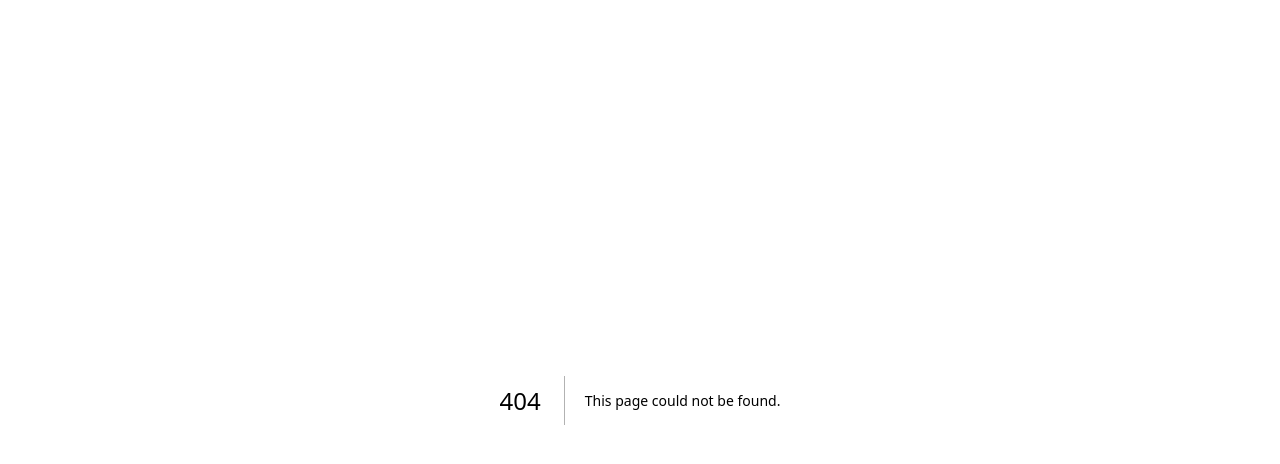
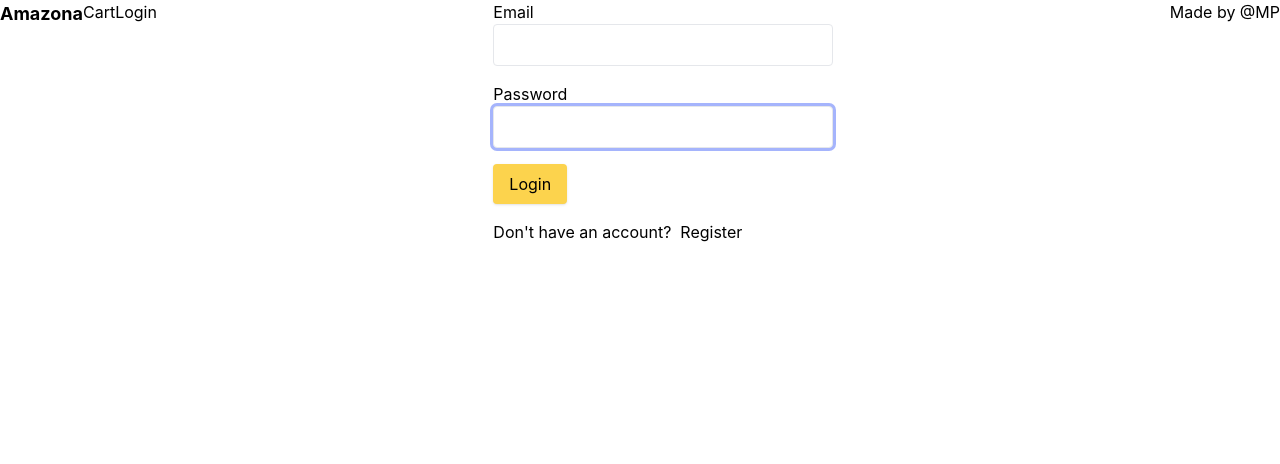
Before and after one commit to mortalpuppet/next-tailwind-amazona, a Next.js app: page /login in a window 1280 px wide. Before the commit this address had no page. Shown: the top 464 px of the page. Built offline with nearby package versions, Linux system fonts and the light colour scheme.

Commit message:
making of the basic login form

```diff
--- a/Components/Layout.js
+++ b/Components/Layout.js
@@ -1,11 +1,15 @@
 import Head from 'next/head';
 import Link from 'next/link';
-import React, { useContext } from 'react';
+import React, { useContext, useEffect, useState } from 'react';
 import { Store } from '../utils/Store';
 
 export default function Layout({ title, children }) {
   const { state, dispatch } = useContext(Store);
   const { cart } = state;
+  const [cartItemsCount, setCartItemsCount] = useState(0);
+  useEffect(() => {
+    setCartItemsCount(cart.cartItems.reduce((a, c) => a + c.quantity, 0));
+  }, [cart.cartItems]);
   return (
     <>
       <Head>
@@ -23,9 +27,9 @@ export default function Layout({ title, children }) {
             <div>
               <Link href="/cart">
                 Cart
-                {cart.cartItems.length > 0 && (
+                {cartItemsCount > 0 && (
                   <span className="mr-2 ml-1 rounded-full bg-red-600 px-2 py-1 text-xs font-bold text-white ">
-                    {cart.cartItems.reduce((a, c) => a + c.quantity, 0)}
+                    {cartItemsCount}
                   </span>
                 )}
               </Link>
--- a/package.json
+++ b/package.json
@@ -14,9 +14,11 @@
     "@types/react-dom": "18.0.8",
     "eslint": "8.27.0",
     "eslint-config-next": "13.0.2",
+    "js-cookie": "^3.0.1",
     "next": "13.0.2",
     "react": "18.2.0",
     "react-dom": "18.2.0",
+    "react-hook-form": "^7.39.3",
     "typescript": "4.8.4"
   },
   "devDependencies": {
--- a/pages/cart.js
+++ b/pages/cart.js
@@ -5,8 +5,9 @@ import React, { useContext } from 'react';
 import Layout from '../components/Layout';
 import { Store } from '../utils/Store';
 import { useRouter } from 'next/router';
+import dynamic from 'next/dynamic';
 
-export default function cartScreen() {
+function cartScreen() {
   const { state, dispatch } = useContext(Store);
   const router = useRouter();
   const {
@@ -94,7 +95,7 @@ export default function cartScreen() {
               </li>
               <li>
                 <button
-                  onClick={() => router.push('/shipping')}
+                  onClick={() => router.push('login?redirect=/shipping')}
                   className="primary-button w-full"
                 >
                   Check Out
@@ -107,3 +108,5 @@ export default function cartScreen() {
     </Layout>
   );
 }
+
+export default dynamic(() => Promise.resolve(cartScreen), { ssr: 'false' });
--- /dev/null
+++ b/pages/login.js
@@ -0,0 +1,69 @@
+import Link from 'next/link';
+import React from 'react';
+import Layout from '../components/Layout';
+import { useForm } from 'react-hook-form';
+
+export default function loginScreen() {
+  const {
+    handleSubmit,
+    register,
+    formState: { errors },
+  } = useForm();
+
+  const submitHandler = ({ email, password }) => {};
+  return (
+    <Layout title="Login">
+      <form
+        classname="mx-auto max-w-screen-mid"
+        onSubmit={handleSubmit(submitHandler)}
+      >
+        <h1 classname="mb-4 text-xl"></h1>
+        <div className="mb-4">
+          <label htmlFor="email">Email</label>
+          <input
+            type="email"
+            {...register('email', {
+              required: 'Please Enter an email!',
+              pattern: {
+                value: /^[a-zA-Z0-9_.+-]+@[a-zA-Z0-9-].[a-zA-Z0-9-.]+$/i,
+                message: 'Please enter a valid email address',
+              },
+            })}
+            className="w-full"
+            id="email"
+            autoFocus
+          ></input>{' '}
+          {errors.email && (
+            <div className="text-red-500">{errors.email.message}</div>
+          )}
+        </div>
+        <div className="mb-4">
+          <label htmlFor="password">Password</label>
+          <input
+            type="password"
+            {...register('password', {
+              required: 'Please enter a password',
+              minLength: {
+                value: 8,
+                message: 'passwords need to be at least 8 characters long',
+              },
+            })}
+            className="w-full"
+            id="password"
+            autoFocus
+          ></input>
+          {errors.password && (
+            <div className="text-red-500">{errors.password.message}</div>
+          )}
+        </div>
+        <div className="mb-4">
+          <button className="primary-button">Login</button>
+        </div>
+        <div className="mb-4">
+          Don&apos;t have an account? &nbsp;
+          <Link href="register">Register</Link>
+        </div>
+      </form>
+    </Layout>
+  );
+}
--- a/styles/globals.css
+++ b/styles/globals.css
@@ -36,3 +36,9 @@ a {
 .primary-button {
   @apply justify-center rounded bg-amber-300 py-2 px-4 shadow outline-none hover:bg-amber-400 active:bg-amber-500;
 }
+
+input,
+select,
+textarea {
+  @apply rounded border p-2 outline-none ring-indigo-300 focus:ring;
+}
```
Also changed, not shown: .eslintrc.json, 1 other file (tests, documents, lock files or other folders).
